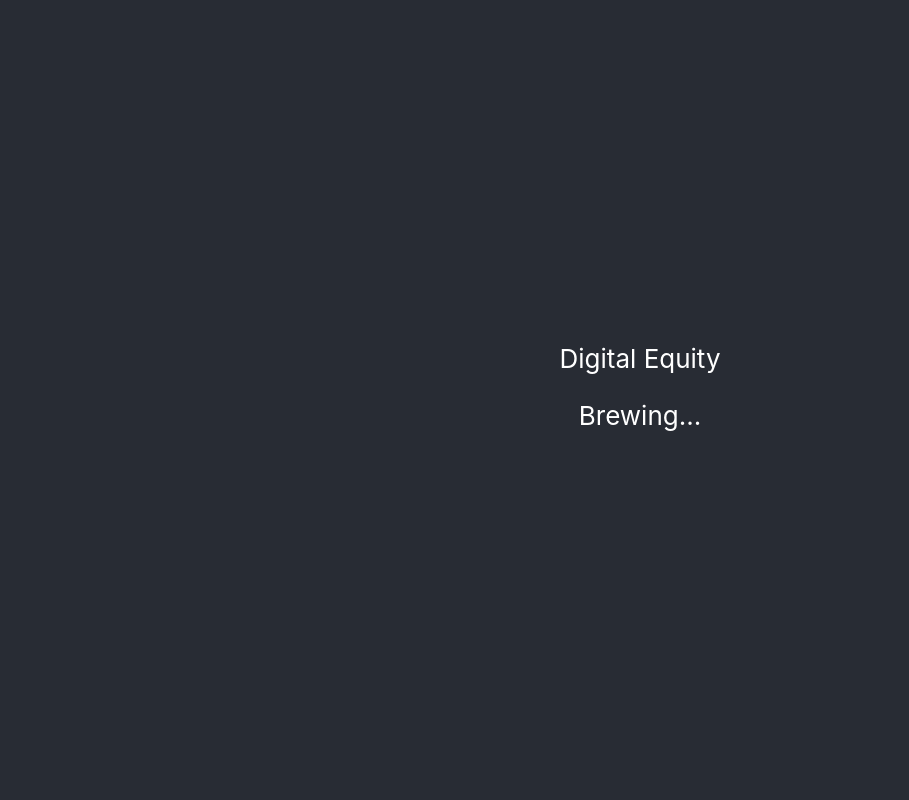
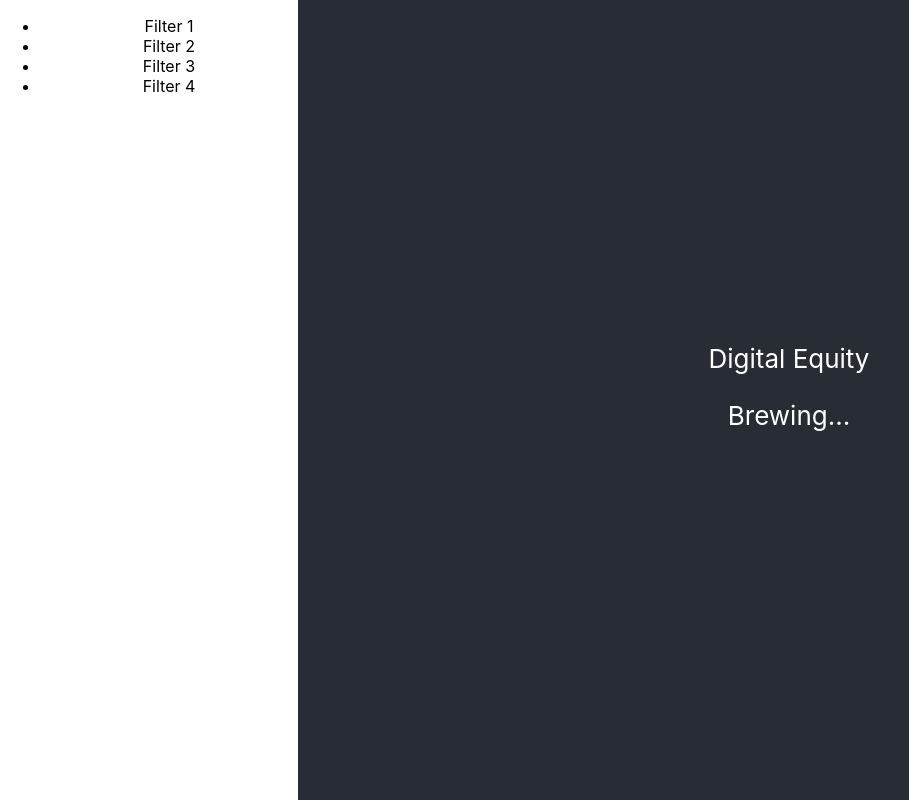
Before and after one commit to mbae-org/spark-digital-equity, a React (Create React App) app: page / in a window 1280 px wide. Shown: the whole page, without its empty margins (0-909 px from the left). Built offline with nearby package versions, Linux system fonts and the light colour scheme.

Commit message:
added basic page style, filter panel

```diff
--- a/src/App.js
+++ b/src/App.js
@@ -1,13 +1,20 @@
 import React from 'react';
 import './App.css';
+import FilterPanel from "./components/FilterPanel/FilterPanel";
 
 function App() {
   return (
-    <div className="App">
-      <header className="App-header">
-          Digital Equity
-          <p>Brewing...</p>
-      </header>
+    <div className="App" style={{display: 'flex'}}>
+      <div style = {{'flexGrow': 1}}>
+        <FilterPanel></FilterPanel>
+      </div>
+      <div style = {{'flexGrow': 4}}>
+        <header className="App-header">
+            Digital Equity
+            <p>Brewing...</p>
+        </header>
+      </div>
+
     </div>
   );
 }
--- /dev/null
+++ b/src/components/FilterPanel/FilterPanel.js
@@ -0,0 +1,17 @@
+import React from 'react';
+// import './App.css';
+
+function FilterPanel() {
+  return (
+    <div className="filter-panel">
+        <ul>
+            <li>Filter 1</li>
+            <li>Filter 2</li>
+            <li>Filter 3</li>
+            <li>Filter 4</li>
+        </ul>
+    </div>
+  );
+}
+
+export default FilterPanel;
```
